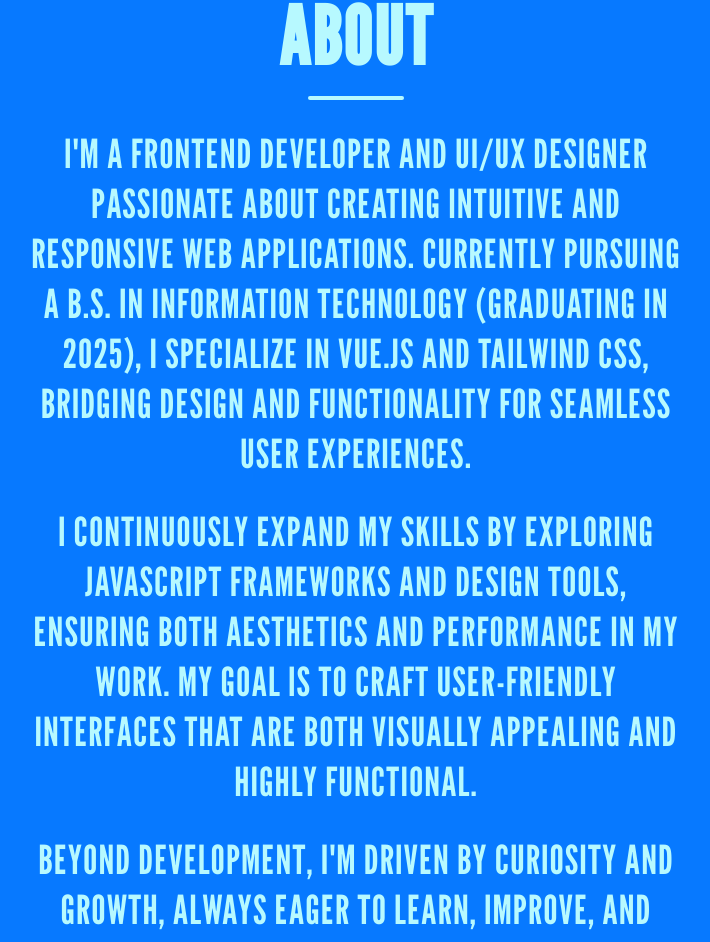
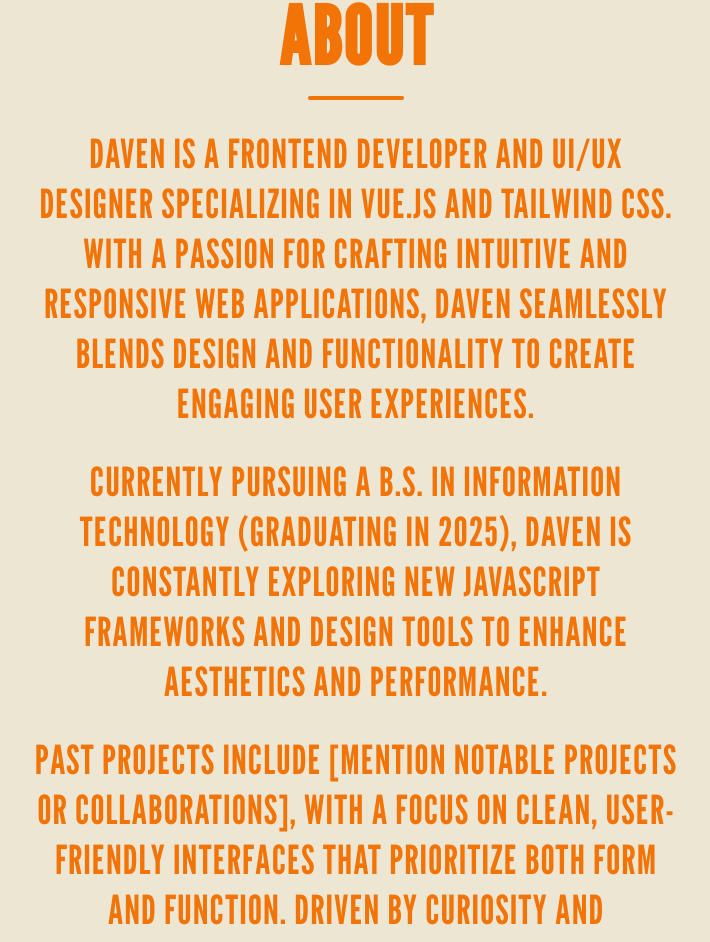
Before and after one commit to davennemenzo/Portfolio, a Vue app: page /aboutme in a window 1280 px wide. Shown: the part 74-1016 px from the top of the page, without its empty margins (284-994 px from the left). Built offline with nearby package versions, Linux system fonts and the light colour scheme; a web font is replaced by a local one.

Commit message:
updated color palette

```diff
--- a/src/Home.vue
+++ b/src/Home.vue
@@ -1,5 +1,5 @@
 <template>
-  <div class="h-screen overflow-y-auto poppins bg-secondary relative">
+  <div class="h-screen overflow-y-auto  poppins bg-main relative">
     <!-- Paint Tray Theme Selector -->
     <div class="fixed bottom-2 right-2 md:right-3 lg:right-4 flex flex-col items-center gap-4 z-10">
       <!-- Palette Button -->
@@ -55,10 +55,10 @@
 
 // Define color themes
 const colors = [
-  { name: "default", hex: "#0779FF" }, // Blue
-  { name: "dark", hex: "#3c0350" },    // Dark Gray
-  { name: "warm", hex: "#ede6d3" },    // Warm Yellow
-  { name: "green", hex: "#37af5d" },   // Green
+  { name: "default", hex: "#ede6d3" }, // Warm Yellow
+  { name: "dark", hex: "#3c0350" },    // Violet
+  { name: "warm", hex: "#ffffff" },    // Dark Gray
+  { name: "blue", hex: "#0779ff" },   // Blue
 ];
 
 // Toggle Palette
--- a/src/components/SkillCard.vue
+++ b/src/components/SkillCard.vue
@@ -1,6 +1,6 @@
 <template>
   <div
-    class="group relative bg-lavender p-6 rounded-2xl shadow-md transition-all duration-300 hover:shadow-lg"
+    class="group relative bg-gray-200 p-6 rounded-2xl shadow-md transition-all duration-300 hover:shadow-lg"
   >
     <div class="flex flex-col justify-between h-full ">
       <!-- Top Section: Icon, Title, Description -->
--- a/src/pages/AboutMePage.vue
+++ b/src/pages/AboutMePage.vue
@@ -51,9 +51,9 @@
 const themeStore = useThemeStore();
 
 const paragraphs = [
-  "I'm a Frontend Developer and UI/UX Designer passionate about creating intuitive and responsive web applications. Currently pursuing a B.S. in Information Technology (graduating in 2025), I specialize in Vue.js and Tailwind CSS, bridging design and functionality for seamless user experiences.",
-  "I continuously expand my skills by exploring JavaScript frameworks and design tools, ensuring both aesthetics and performance in my work. My goal is to craft user-friendly interfaces that are both visually appealing and highly functional.",
-  "Beyond development, I'm driven by curiosity and growth, always eager to learn, improve, and innovate. Stay curious and keep moving forward.",
+  "Daven is a frontend developer and UI/UX designer specializing in Vue.js and Tailwind CSS. With a passion for crafting intuitive and responsive web applications, Daven seamlessly blends design and functionality to create engaging user experiences.",
+  "Currently pursuing a B.S. in Information Technology (graduating in 2025), Daven is constantly exploring new JavaScript frameworks and design tools to enhance aesthetics and performance.",
+  "Past projects include [mention notable projects or collaborations], with a focus on clean, user-friendly interfaces that prioritize both form and function. Driven by curiosity and innovation, Daven is always learning, iterating, and pushing the boundaries of frontend development.",
 ];
 
 const paragraphRefs = ref([]);
--- a/src/stores/themeStore.js
+++ b/src/stores/themeStore.js
@@ -3,10 +3,10 @@
 
 export const useThemeStore = defineStore("theme", () => {
   const themes = ref({
-    default: { main: "#0779FF", secondary: "#011E76", tertiary: "#B7F9FF" },
+    default: { main: "#ede6d3", secondary: "#2c2c2c", tertiary: "#f27306" },
     dark: { main: "#fce9ff", secondary: "#3c0350", tertiary: "#da30f4" },
-    warm: { main: "#ede6d3", secondary: "#2c2c2c", tertiary: "#f27306" },
-    green: { main: "#37af5d", secondary: "#005219", tertiary: "#c6ff00" },
+    warm: { main: "#ffffff", secondary: "#363636", tertiary: "#c1c1c1" },
+    blue: { main: "#0779ff", secondary: "#01207d", tertiary: "#b7f9ff" },
   });
 
   const selectedTheme = ref(localStorage.getItem("theme") || "default");
```
